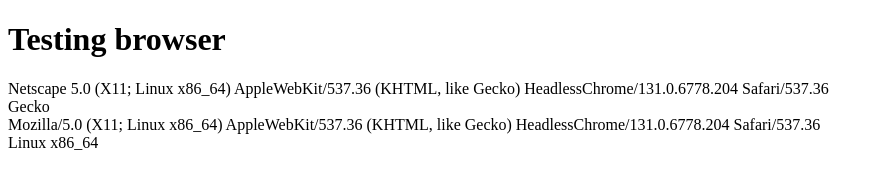
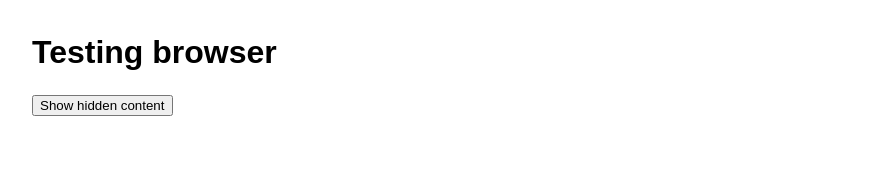
Before and after one commit to iamfrank/kobo-apps, a plain HTML site: page index.html in a window 1280 px wide. Shown: the whole page, without its empty margins (0-884 px from the left). Drawn offline with Linux system fonts and the light colour scheme.

Commit message:
testing template tag

```diff
--- /dev/null
+++ b/css/main.css
@@ -0,0 +1,5 @@
+body {
+    margin: 2rem;
+    padding: 0;
+    font: 1em/1.3 sans-serif;
+}
--- a/index.html
+++ b/index.html
@@ -5,14 +5,21 @@
         <meta http-equiv="X-UA-Compatible" content="IE=edge">
         <meta name="viewport" content="width=device-width,initial-scale=1.0">
         <title>KOBO test page</title>
+        <link rel="stylesheet" href="./css/main.css">
     </head>
+
     <body>
+
         <h1>Testing browser</h1>
-    <p id="info">No info yet</p>
 
-    <script>
-      var el = document.getElementById('info')
-      el.innerHTML = navigator.appName + ' ' + navigator.appVersion + '<br>' + navigator.product + '<br>' + navigator.userAgent + '<br>' + navigator.platform
-    </script>
+        <button onclick="showContent()">Show hidden content</button>
+
+        <template>
+            <h2>Flower</h2>
+            <img src="img_white_flower.jpg" width="214" height="204">
+        </template>
+
+        <script src="./js/main.js"></script>
+
     </body>
 </html>
--- /dev/null
+++ b/js/main.js
@@ -0,0 +1,5 @@
+const showContent = function() {
+    let temp = document.getElementsByTagName("template")[0]
+    const clon = temp.content.cloneNode(true)
+    document.body.appendChild(clon)
+}
```
Lines whose indentation alone changed are shown as unchanged.
